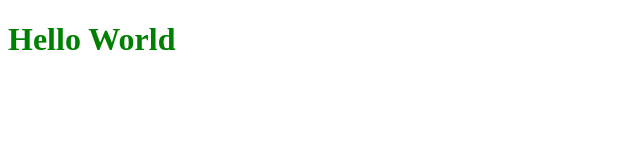
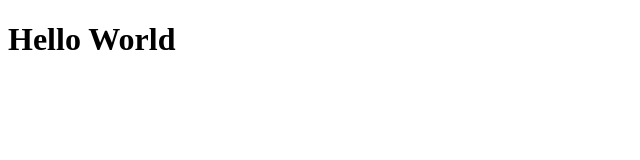
Before and after one commit to varsha-1110/hello-world, a React (Vite) app: page / in a window 1280 px wide. Shown: the top 160 px of the page, without its empty margins (0-640 px from the left). Built offline with nearby package versions, Linux system fonts and the light colour scheme.

Commit message:
Trigger redeploy

```diff
--- a/src/App.css
+++ b/src/App.css
@@ -1,3 +1,3 @@
 h1{
-  color: green;
+  color: black;
 }
```
